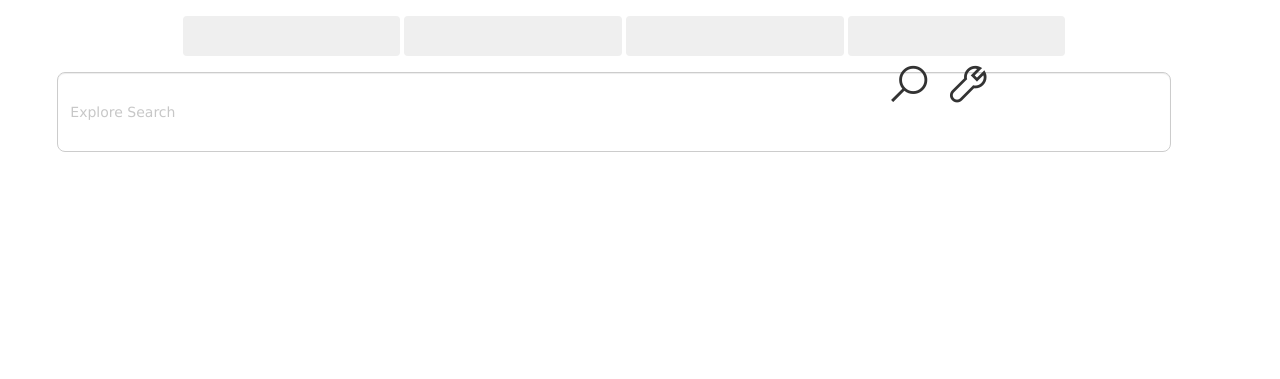
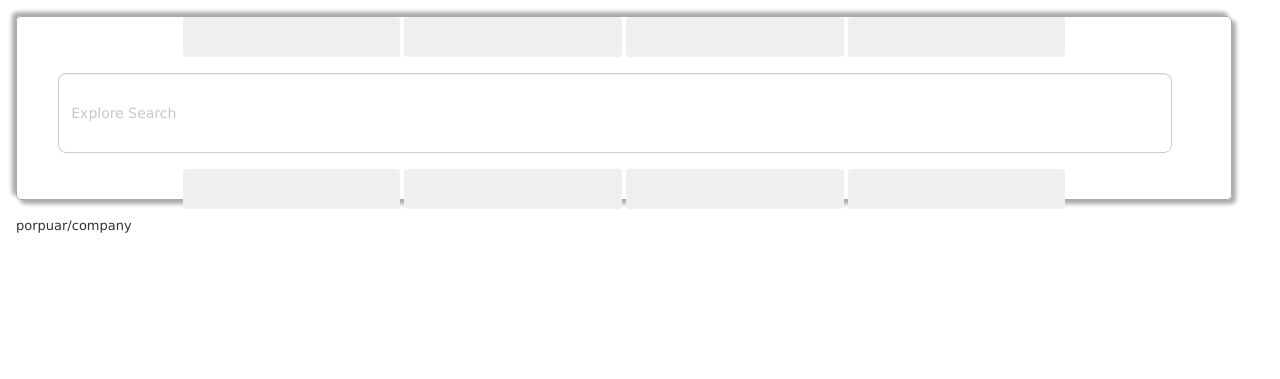
Before and after one commit to Tsehla/broucher_flyer, a plain HTML site: page public/index.html in a window 1280 px wide. Drawn offline with Linux system fonts and the light colour scheme.

Commit message:
Add files via upload
mib

```diff
--- a/public/index.html
+++ b/public/index.html
@@ -31,7 +31,7 @@
 			<input type="search" class='form-control w3-margin' id='search_box_input' style="width: 87vw;min-width: 360px;height: 10vh;min-height: 60px;border-radius:8px;margin-left: 3.4% !important" placeholder='Explore'>
 
 			<!-- buttons on search -->
-			<div id='buttons_on_search_main_container' class='' style="width:13vw;min-width: 128px; height: 4vh;min-height: 71px;position:relative;top:-14.5vh;right: -68vw;font-size: 45px;">
+			<div id='buttons_on_search_main_container' class='' style="width:13vw;min-width: 128px; height: 4vh;min-height: 71px;position:absolute;top:-14.5vh;right: -68vw;font-size: 45px;">
 				<!-- search icon -->
 				<i class='la la-search' style="display: inline-block"></i>
 
@@ -40,11 +40,31 @@
 
 			</div>
 
+						<!-- menu bar top -->
+			<div id='search_history_bar' style='width:100%;height:5vh;min-height:30px;text-align: center'>
+				<!-- butons -->
+				<button class='btn' style="width: 17vw;min-width: 100px;height: 100%;"></button>
+				<button class='btn' style="width: 17vw;min-width: 100px;height: 100%;"></button>
+				<button class='btn' style="width: 17vw;min-width: 100px;height: 100%;"></button>
+				<button class='btn' style="width: 17vw;min-width: 100px;height: 100%;"></button>
+
+			</div>
+
 		</div>
 		<!-- show search image -->
 		<img src="images_or_assets/fine_print.svg" style="width: 70px;height: 60px; margin-left: 47%;position: fixed;display: none;" id='menu_bar_show_image' onclick="hide_or_show_header_menu('show')" >
+
 		<!-- body content// main course -->
-		<div id='main_body_contents_outer_container' class='w3-margin ' style='min-height:568px;min-width: 320px;' tabindex='-1'></div>
+		<div id='main_body_contents_outer_container' class='w3-margin ' style='min-height:568px;min-width: 320px;height:96%' tabindex='-1'>
+
+			<!--body top spacer, when menu -->
+			<div id='body_top_spacer_when_menu' style="width: 100%;height:25vh;min-height: 150px "></div>
+			<!-- preferential company on first loading //when search porpular products within category/search gets highlights -->
+			<div id='porpular_or_company_highlights_div' style="width: 100%;height:20vh;min-height: 130px">porpuar/company</div>
+
+
+
+		</div>
 
 
 
--- a/public/script/index.js
+++ b/public/script/index.js
@@ -33,6 +33,7 @@ function hide_or_show_header_menu (id){
 	if(id=='hide'){
 
 	    document.getElementById('control_panel_main_contaier').style.display='none';
+	    document.getElementById('body_top_spacer_when_menu').style.display='none';//move content up
 	    document.getElementById('menu_bar_show_image').style.display='block';
 
 		//call placeholder changer button//incase stopped//cause input was filled//or stop loop if input filled
@@ -41,6 +42,7 @@ function hide_or_show_header_menu (id){
 
 	if(id=='show'){
 
+	    document.getElementById('body_top_spacer_when_menu').style.display='block';//push content down
 	    document.getElementById('control_panel_main_contaier').style.display='block';
 	    document.getElementById('menu_bar_show_image').style.display='none';
 
--- a/public/style/index.css
+++ b/public/style/index.css
@@ -6,6 +6,9 @@ body {font-size: 13px;}
 
 	width: auto;
 	min-width: 320px;
+	border: 1px solid darkgrey;
+	border-radius: 5px;
+	box-shadow: 4px 4px 4px darkgrey,-4px -4px 4px darkgrey;
 }
 
 
```
